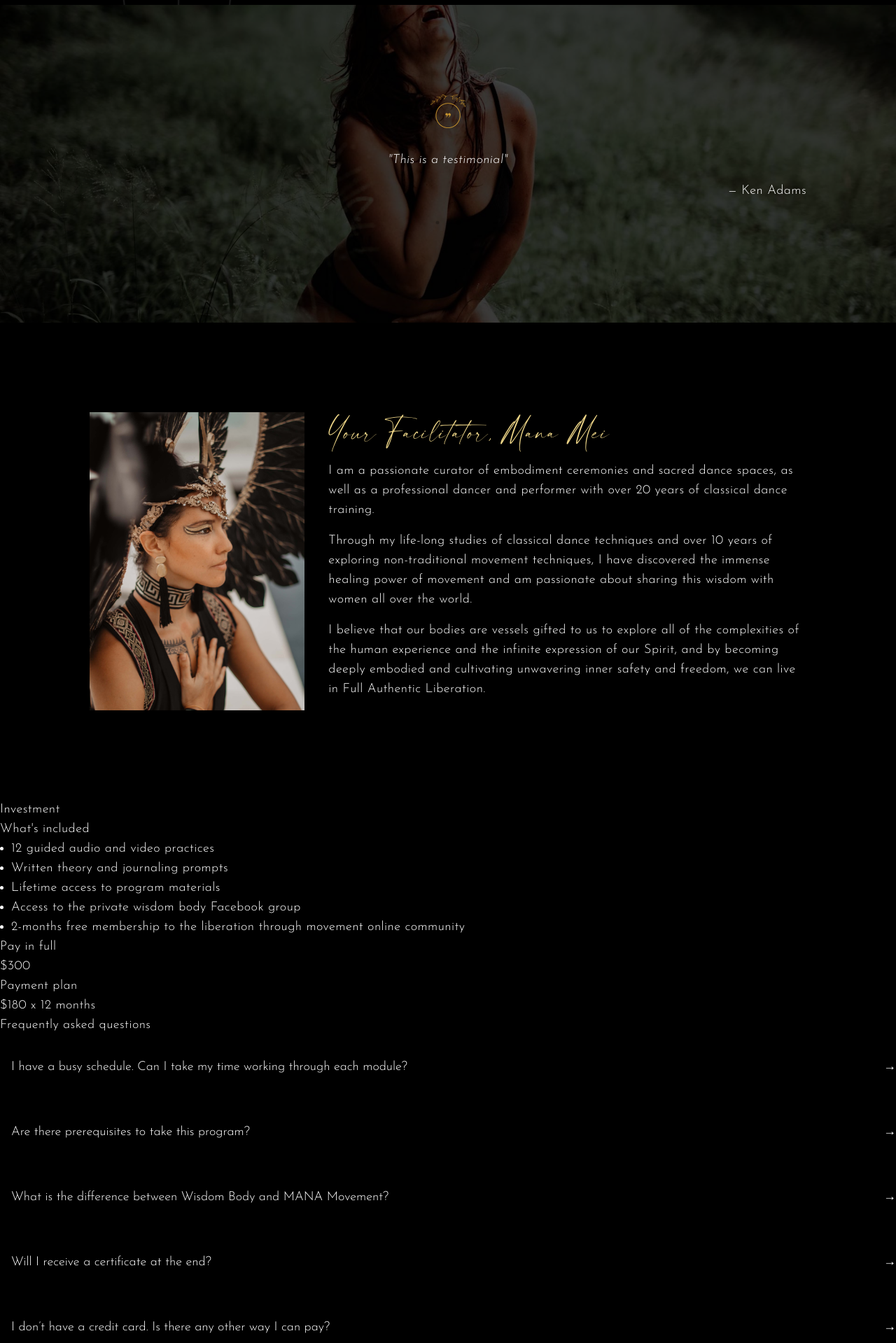
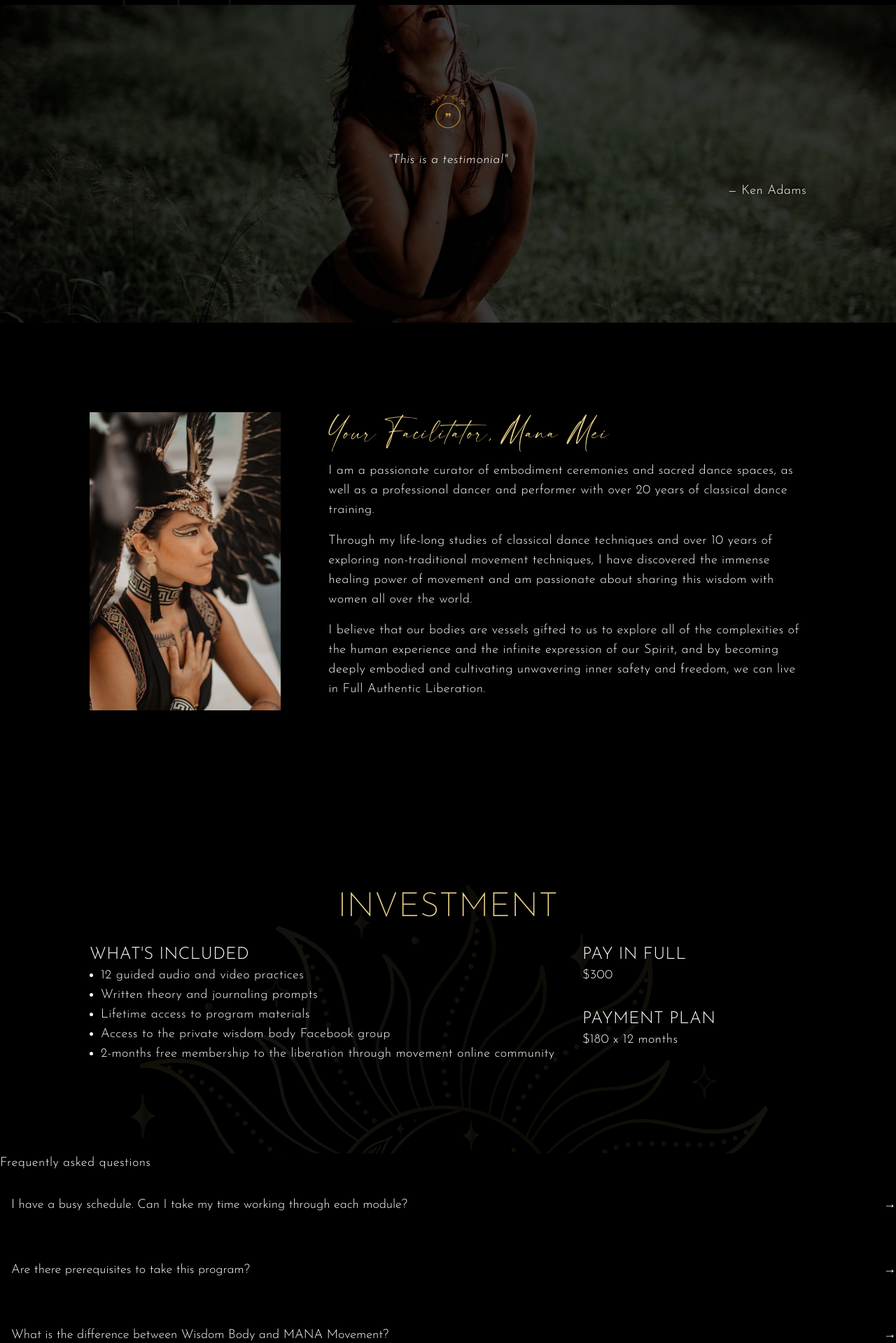
Before and after one commit to brittwoodard/manamei, a Jekyll site: the page built from _courses/wisdom-body.md, in a window 1280 px wide. Shown: the part 4481-6400 px from the top of the page at 70% size. Built offline with Jekyll 4.4.1, drawn with Linux system fonts in a browser that asks for light colours; nearby versions of some CDN libraries; comment, search, counter and statistics services are not loaded.

Commit message:
investment

```diff
--- a/_includes/about-mana-course.html
+++ b/_includes/about-mana-course.html
@@ -1,5 +1,5 @@
 <section class="grid grid-cols-3 p-10p">
-    <div class="bg-image-style mr-10p" style="background-image: url('{{site.data.course-settings.instructor.featured_image}}')"></div>
+    <div class="bg-image-style mr-20p" style="background-image: url('{{site.data.course-settings.instructor.featured_image}}')"></div>
     <div class="col-span-2">
         <h2 class="text-md-serif text-feature capitalize">{{site.data.course-settings.instructor.heading}}</h2>
         <p>{{site.data.course-settings.instructor.description_html}}</p>
--- a/_includes/investment.html
+++ b/_includes/investment.html
@@ -1,9 +1,9 @@
-<section>
-    <h2>{{page.investment.heading}}</h2>
-    <div class="grid col-span-3">
+<section class="bg-image-style bg-overlay p-10p" style="background-image: url('/uploads/backgrounds/manamei-1.png');">
+    <h2 class="heading-lg-sans text-feature text-center">{{page.investment.heading}}</h2>
+    <div class="grid grid-cols-3 gap-8">
         <!-- Includes -->
         <div class="col-span-2">
-            <h3>{{page.investment.includes.heading}}</h3>
+            <h3 class="uppercase text-2xl">{{page.investment.includes.heading}}</h3>
             <ul>
                 {% for item in page.investment.includes.list %}
                 <li>{{item.list-item}}</li>
@@ -12,11 +12,15 @@
         </div>
         <!-- Pricing Options -->
         <div>
-            <h3>{{page.investment.pricing.pay-in-full.heading}}</h3>
-            <span>{{page.investment.pricing.pay-in-full.price}}</span>
-            {% if page.investment.pricing.payment-plan.show == true %}
-            <h3>{{page.investment.pricing.payment-plan.heading}}</h3>
-            <span>{{page.investment.pricing.payment-plan.price}}</span>
+            <div class="mb-8">
+                <h3 class="uppercase text-2xl">{{page.investment.pricing.pay-in-full.heading}}</h3>
+                <span>{{page.investment.pricing.pay-in-full.price}}</span>
+                {% if page.investment.pricing.payment-plan.show == true %}
+            </div>
+            <div>
+                <h3 class="uppercase text-2xl">{{page.investment.pricing.payment-plan.heading}}</h3>
+                <span>{{page.investment.pricing.payment-plan.price}}</span>
+            </div>
             {% endif %}
         </div>
     </div>
--- a/assets/css/output-style.css
+++ b/assets/css/output-style.css
@@ -741,6 +741,9 @@ ul {
 .mr-10p {
   margin-right: 10%;
 }
+.mr-20p {
+  margin-right: 20%;
+}
 .block {
   display: block;
 }
@@ -960,6 +963,14 @@ ul {
 .font-serif {
   font-family: modernline, serif;
 }
+.text-xl {
+  font-size: 1.25rem;
+  line-height: 1.75rem;
+}
+.text-2xl {
+  font-size: 1.5rem;
+  line-height: 2rem;
+}
 .uppercase {
   text-transform: uppercase;
 }
```
